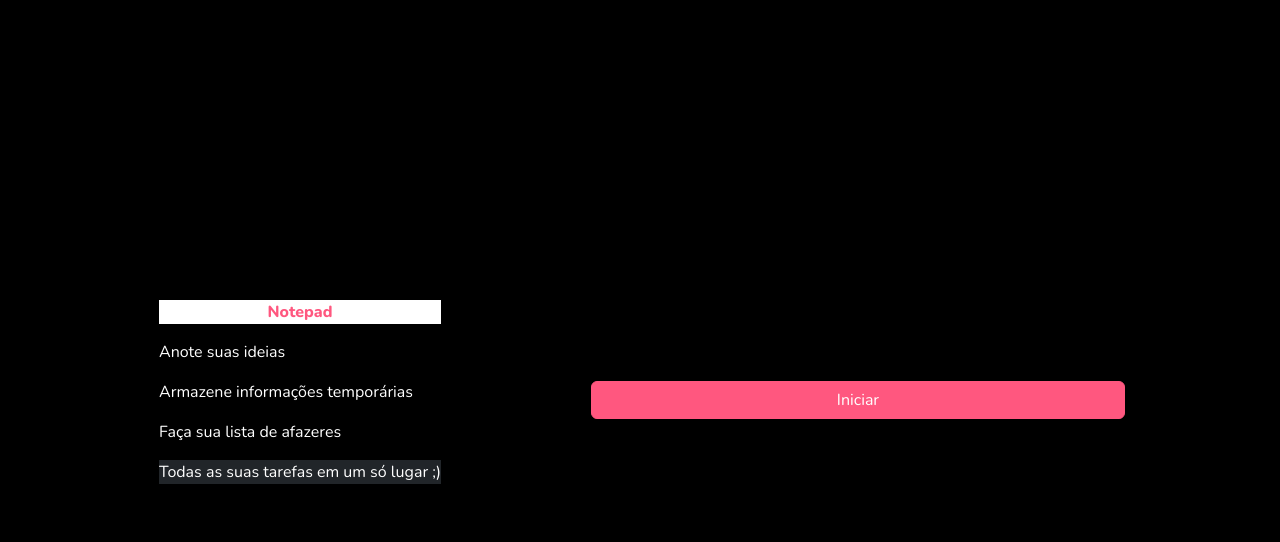
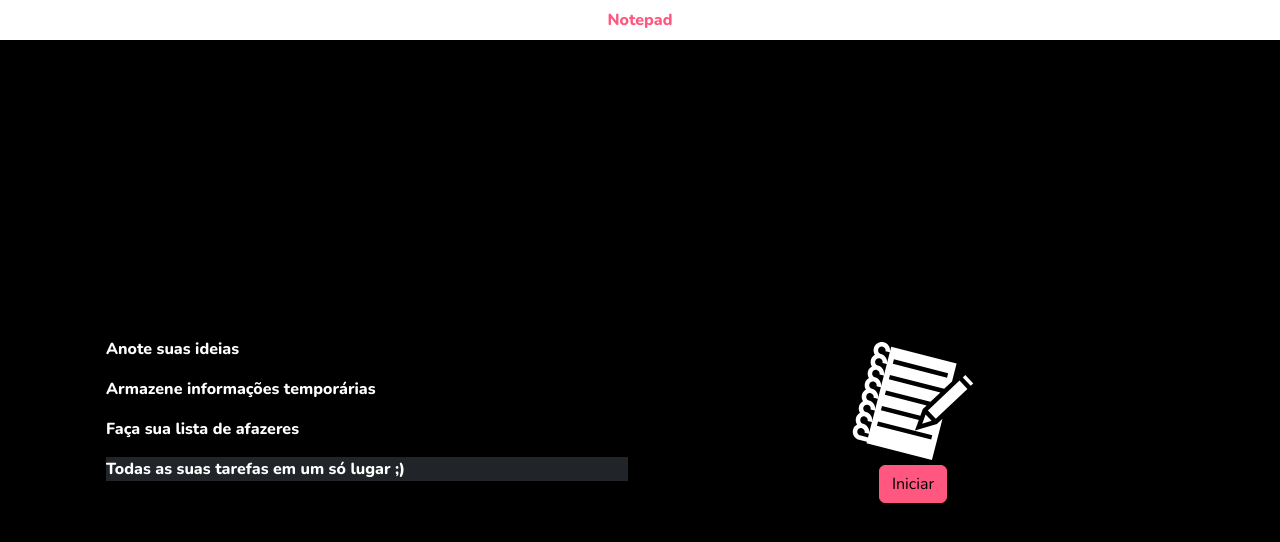
Before and after one commit to Jhhonatta/bootstrap-react-typescript, a React (Create React App) app: page / in a window 1280 px wide. Shown: the top 542 px of the page. Built offline with nearby package versions, Linux system fonts and the light colour scheme.

Commit message:
page inicial finalizada

```diff
--- a/package.json
+++ b/package.json
@@ -19,6 +19,7 @@
     "react-bootstrap": "^2.7.2",
     "react-dom": "^18.2.0",
     "react-hook-form": "^7.43.9",
+    "react-icons": "^4.10.1",
     "react-router-dom": "^6.9.0",
     "react-scripts": "^5.0.1",
     "styled-components": "^5.3.9",
--- a/src/Pages/login/index.tsx
+++ b/src/Pages/login/index.tsx
@@ -1,16 +1,21 @@
-import { Button, Container } from "react-bootstrap";
+import { Button, Container, Navbar } from "react-bootstrap";
 import { ContainerLogin } from "./style";
 import { useContext } from "react";
 import { UserContext } from "../../Context/UserContext";
+import { GiNotebook } from "react-icons/gi";
 
 const Login = () => {
   const { onSubmitLogin } = useContext(UserContext);
 
   return (
-    <ContainerLogin className="containerLogin d-flex align-items-center justify-content-center  h-100 m-0">
-      <Container className="d-md-flex">
-        <Container className="container-iniciar d-flex justify-content-center flex-column w-auto">
-          <p className="title-iniciar text-center fs-10vw"> Notepad </p>
+    <ContainerLogin className="containerLogin d-flex flex-column h-100 m-0">
+      <Navbar className="navbar-inicial  justify-content-center">
+        {" "}
+        <p className="title-iniciar m-0"> Notepad </p>
+      </Navbar>
+      <Container className="d-flex align-items-center h-100">
+        <Container className="d-md-flex ">
+          <Container className="container-iniciar  d-flex justify-content-center flex-column h-100">
             <p className="text-white ">Anote suas ideias </p>
 
             <p className="text-white"> Armazene informações temporárias </p>
@@ -22,7 +27,9 @@ const Login = () => {
               Todas as suas tarefas em um só lugar ;){" "}
             </p>
           </Container>
-        <Container className="d-flex justify-content-center flex-column col-6">
+          <Container className="d-flex align-items-center justify-content-md-center h-md-100">
+            <Container className="d-flex align-items-center justify-content-md-center flex-md-column h-100">
+              <GiNotebook className="icon-iniciar d-none d-md-block" />
               <Button
                 variant="primary"
                 type="submit"
@@ -33,6 +40,8 @@ const Login = () => {
               </Button>
             </Container>
           </Container>
+        </Container>
+      </Container>
     </ContainerLogin>
   );
 };
--- a/src/Pages/login/style.ts
+++ b/src/Pages/login/style.ts
@@ -4,26 +4,36 @@ export const ContainerLogin = styled.div`
   background-color: black;
   font-family: Nunito;
 
+  .navbar-inicial {
+    background-color: rgba(255, 255, 255, 1);
+  }
+
   .title-iniciar {
     font-weight: 600;
 
     color: rgba(255, 87, 127, 1);
-    background-color: rgba(255, 255, 255, 1);
   }
 
   .container-iniciar {
-    padding: 1rem;
+    // margin-top: 45px;
     border-radius: 10px;
+    font-weight: 600;
+
     color: rgba(255, 255, 255, 1);
 
     .text-finish {
       background-color: rgba(33, 37, 41, 1);
-      width: auto;
     }
+  }
+
+  .icon-iniciar {
+    font-size: 128px;
+    color: white;
   }
 
   .button-iniciar {
     background-color: rgba(255, 87, 127, 1);
     border: 1px solid rgba(255, 87, 127, 1);
+    color: black;
   }
 `;
```
Also changed, not shown: 2 other files (tests, documents, lock files or other folders). Lines whose indentation alone changed are shown as unchanged.
